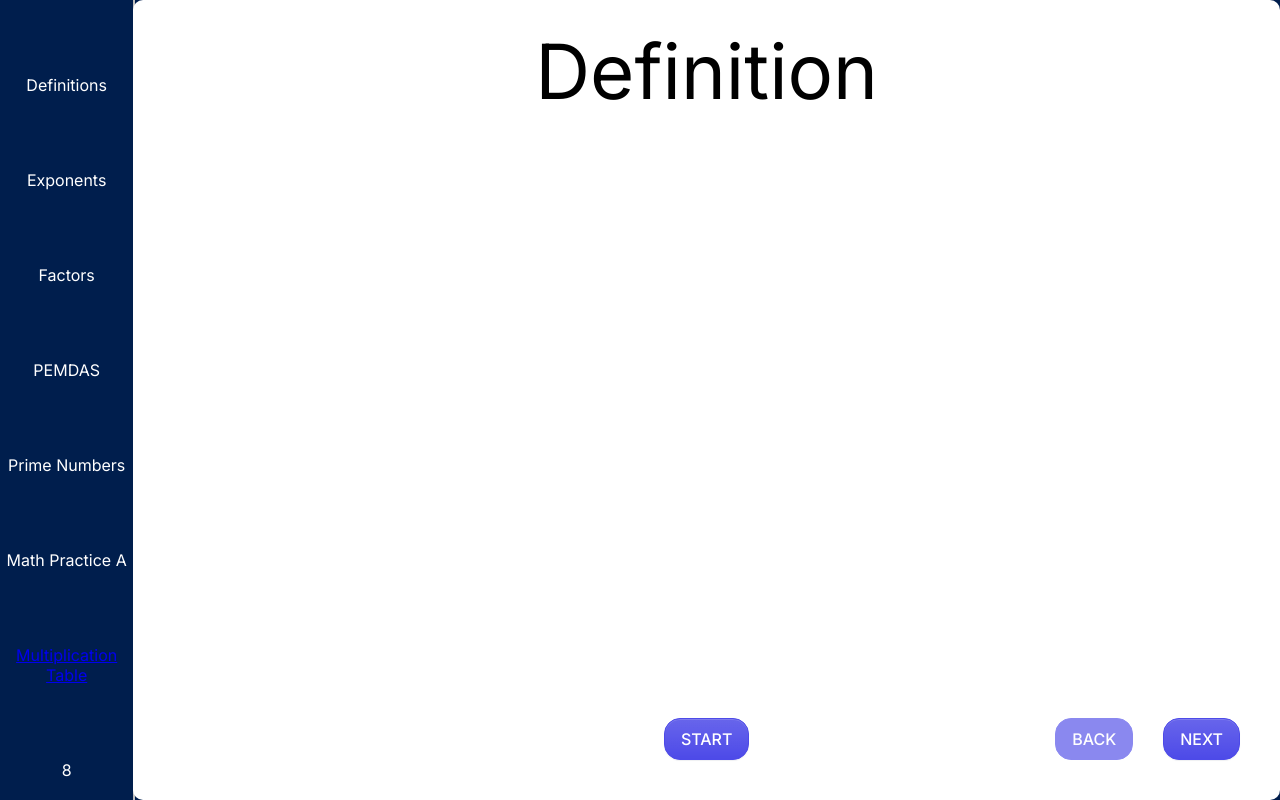
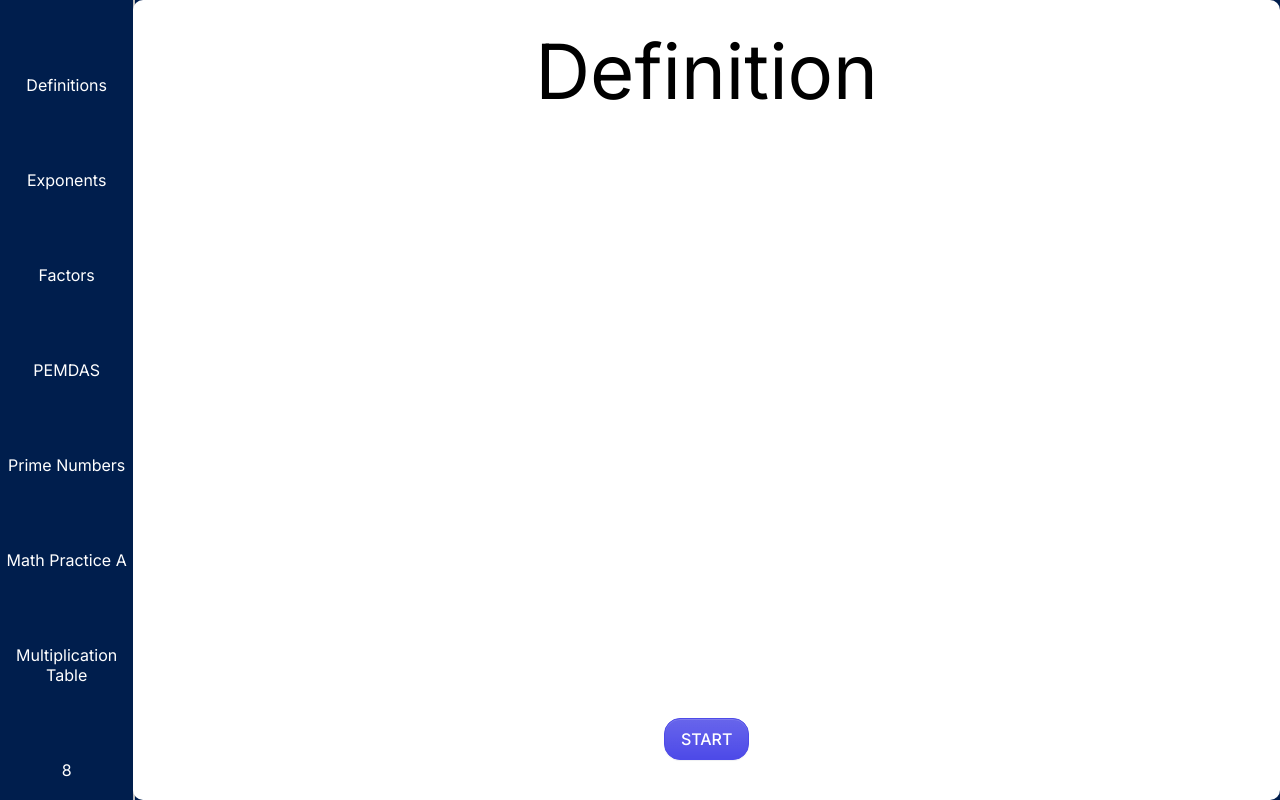
Before and after one commit to paullee100/paul-academy, a Next.js app: page /paul-academy/quiz in a window 1280 px wide. Built offline with nearby package versions, Linux system fonts and the light colour scheme.

Commit message:
added images and fixes

```diff
--- a/src/app/quiz/page.tsx
+++ b/src/app/quiz/page.tsx
@@ -14,18 +14,17 @@ const QuizPage = () => {
   const [questionNum, setQuestionNum] = useState(0);
   const [score, setScore] = useState(0);
   const [currentCategory, updateCategory] = useState(0);
-  const [unlockedSection, updateSection] = useState(10);
+  const [unlockedSection, updateSection] = useState(6);
   const [instructionPage, updatePage] = useState(true);
   const [quiz, finishQuiz] = useState(false);
 
   let category: Question[] = getCategory(currentCategory);
-  // TODO: EMPTY AFTER CATEGORY SWITCH
   const [answerChosen, updateAnswerChosen] = useState(Array(category.length).fill(undefined));
 
   return (
     <div className={styles.container}>
 
-      <CategoryList unlockedSection={unlockedSection} setQuestionNum={setQuestionNum} setScore={setScore} updateCategory={updateCategory}/>
+      <CategoryList unlockedSection={unlockedSection} setQuestionNum={setQuestionNum} setScore={setScore} updateCategory={updateCategory} updatePage={updatePage} answerChosen={answerChosen} updateAnswerChosen={updateAnswerChosen}/>
 
       <div className={styles.content}>
         <div className={styles.app}>
@@ -35,7 +34,8 @@ const QuizPage = () => {
           :
             <QuizSection score={score} questionNum={questionNum} category={category} quiz={quiz} answerChosen={answerChosen} updateAnswerChosen={updateAnswerChosen}/>
           }
-          <TransitionQuizPage score={score} questionNum={questionNum} category={category} quiz={quiz} answerChosen={answerChosen} setQuestionNum={setQuestionNum} finishQuiz={finishQuiz} setScore={setScore} />
+
+          {!instructionPage && <TransitionQuizPage score={score} questionNum={questionNum} category={category} quiz={quiz} answerChosen={answerChosen} setQuestionNum={setQuestionNum} finishQuiz={finishQuiz} setScore={setScore} />}
         </div>
       </div>
     </div>
--- a/src/components/category-list/category-list.module.css
+++ b/src/components/category-list/category-list.module.css
@@ -20,11 +20,17 @@
     height: 100%;
 }
 
+.categoryList ol li a {
+    color: white;
+    text-decoration: none;
+}
+
 .category ol li:before {
     content: 'a';
 }
 
-.categoryList ol li:hover:not([disabled]) {
+.categoryList ol li:hover:not([disabled]),
+.categoryList ol li a:hover:not([disabled]) {
     background-color: #fff;
     color: var(--background);
 }
--- a/src/components/category-list/category-list.tsx
+++ b/src/components/category-list/category-list.tsx
@@ -9,10 +9,12 @@ interface Props {
     setQuestionNum: Function;
     setScore: Function;
     updateCategory: Function;
-
+    updatePage: Function;
+    answerChosen: any[];
+    updateAnswerChosen: Function;
 }
 
-const CategoryList = ({ unlockedSection, setQuestionNum, setScore, updateCategory }: Props) => {
+const CategoryList = ({ unlockedSection, setQuestionNum, setScore, updateCategory, updatePage, answerChosen, updateAnswerChosen }: Props) => {
   const changeCategory = (index: number) => {
     if (index > unlockedSection) {
         alert("Oops, you haven't unlocked that one yet! Complete the previous sections to continue!");
@@ -21,6 +23,10 @@ const CategoryList = ({ unlockedSection, setQuestionNum, setScore, updateCategor
     setQuestionNum(0);
     setScore(0);
     updateCategory(index);
+    updatePage(true);
+
+    const clearAnswers = Array(answerChosen.length).fill(undefined);
+    updateAnswerChosen(clearAnswers);
   }
 
   return (
--- a/src/components/quiz-section/quizSection.tsx
+++ b/src/components/quiz-section/quizSection.tsx
@@ -3,6 +3,7 @@
 import React from 'react'
 import styles from "./quizSection.module.css";
 import { Question } from '@/libs/Questions';
+import Image from "next/image";
 
 interface Props {
     score: number;
@@ -29,11 +30,23 @@ const QuizSection = ({ score, questionNum, category, quiz, answerChosen, updateA
         </div>
 
         <div className={styles.quiz}>
+            {category[questionNum].image ?
+            <Image src={category[questionNum].image} alt="" width={300} height={200}/>
+            :
+            <div></div>
+            }
+
             <h2>{questionNum < category.length ? category[questionNum].question : `You scored ${score} out of ${category.length} - ${Math.round(score/category.length*100)}%`}</h2>
 
             {questionNum < category.length ?
             <div className={styles.selectionAnswer}>
             {category[questionNum].answers.map((answer, index) => (
+                answer.text[0] === '/' ?
+                <div key={index}>
+                    <input disabled={quiz} name="selection" type="radio" id={`selection${index}`} checked={answerChosen[questionNum] === index} onChange={_ => clickAnswer(index)} />
+                    <label htmlFor={`selection${index}`}><Image src={answer.text} alt="" width={200} height={100}/></label>
+                </div>
+                :
                 <div key={index}>
                     <input disabled={quiz} name="selection" type="radio" id={`selection${index}`} checked={answerChosen[questionNum] === index} onChange={_ => clickAnswer(index)} />
                     <label htmlFor={`selection${index}`}>{answer.text}</label>
--- a/src/components/quiz-section/transitionQuizPage/transitionQuizPage.module.css
+++ b/src/components/quiz-section/transitionQuizPage/transitionQuizPage.module.css
@@ -1,20 +1,8 @@
-.selectionAnswer {
-    display: inline-flex;
-    flex-direction: column;
-}
-
-.selectionAnswer label {
-    user-select: none;
-    -webkit-user-select: none;
-    -moz-user-select: none;
-}
-
 .changePageButton {
-    position: absolute;
-    bottom: 0;
-    right: 0;
+    position: relative;
     margin-bottom: 25px;
     margin-right: 25px;
+    float: right;
 }
 
 .changePageButton button {
```
Also changed, not shown: src/libs/categories/definition.ts (+7 -7 lines), src/libs/categories/practiceA.ts (+34 -31 lines), public/practicea/Question38.png.
